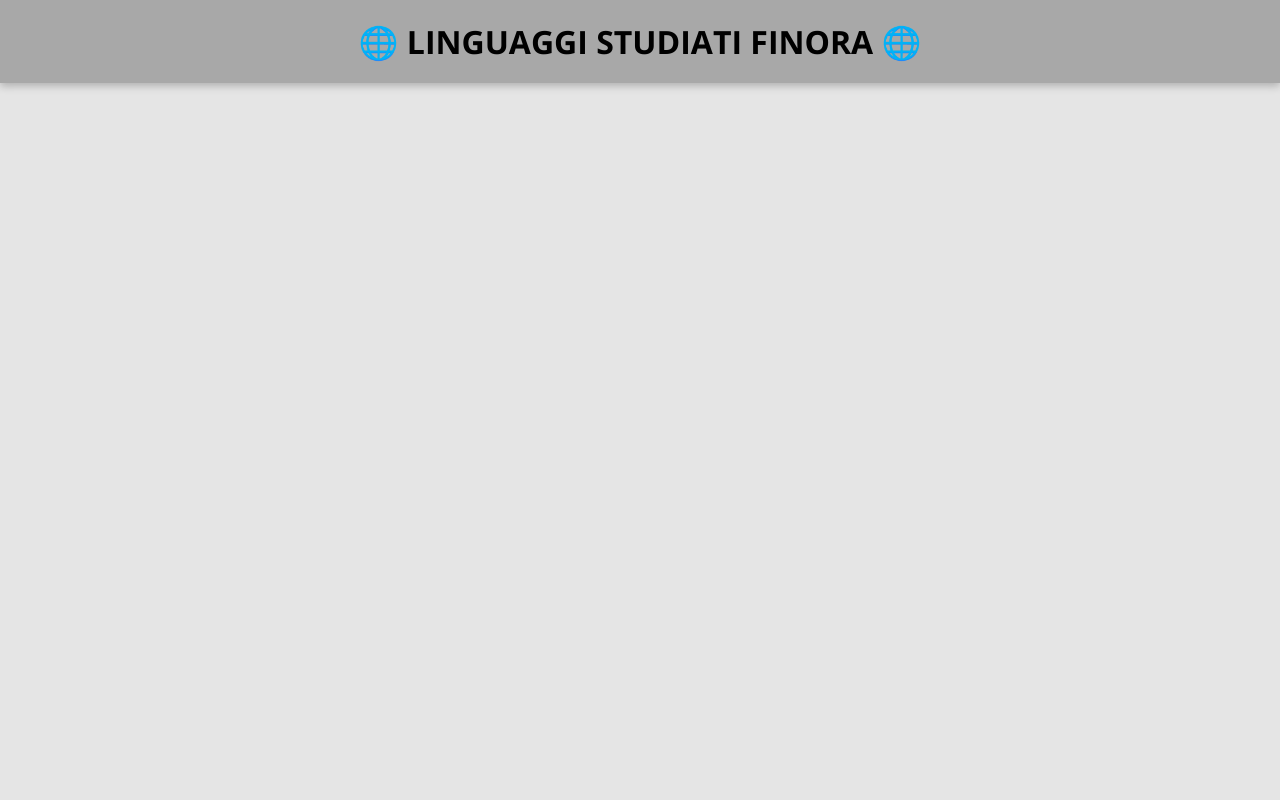
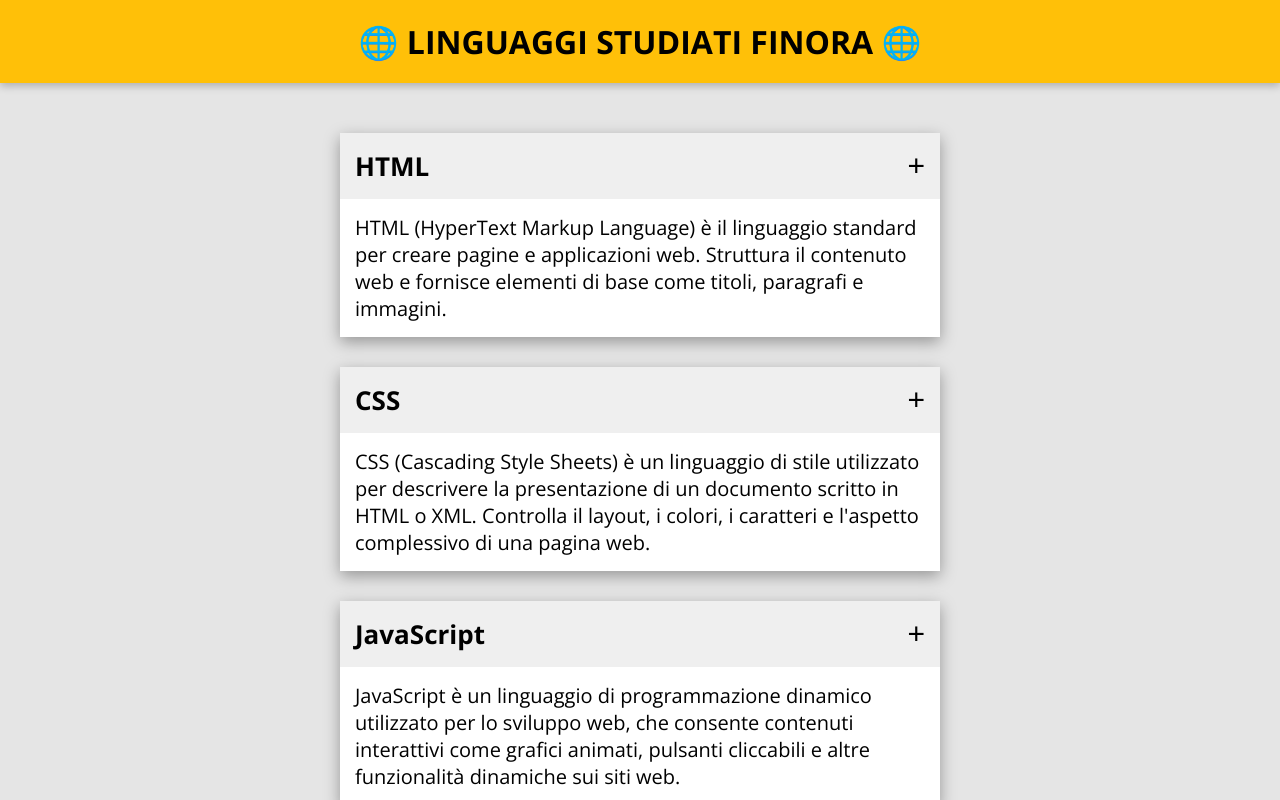
Before and after one commit to mattiadelmonaco/react-use-state, a React (Vite) app: page / in a window 1280 px wide. Shown: the top 800 px of the page. Built offline with nearby package versions, Linux system fonts and the light colour scheme.

Commit message:
feat: import accordion and languages in Main, edit style

```diff
--- a/src/components/Accordion.jsx
+++ b/src/components/Accordion.jsx
@@ -1,4 +1,4 @@
-export default function Accordion(id, title, description) {
+export default function Accordion({ id, title, description }) {
   return (
     <div key={id} className="accordion">
       <div className="accordion__top">
--- a/src/components/Main.jsx
+++ b/src/components/Main.jsx
@@ -1,7 +1,20 @@
+import languages from "../data/languages";
+import Accordion from "./Accordion";
+
 export default function Main() {
   return (
     <main>
-      <div className="container"></div>
+      <section className="container">
+        {languages.map((language) => {
+          return (
+            <Accordion
+              key={language.id}
+              title={language.title}
+              description={language.description}
+            />
+          );
+        })}
+      </section>
     </main>
   );
 }
--- a/src/data/languages.js
+++ b/src/data/languages.js
@@ -1,32 +1,38 @@
-const languages = [
+export default [
   {
     id: 1,
     title: "HTML",
-    description: "HTML (HyperText Markup Language) è il linguaggio standard per creare pagine e applicazioni web. Struttura il contenuto web e fornisce elementi di base come titoli, paragrafi e immagini."
+    description:
+      "HTML (HyperText Markup Language) è il linguaggio standard per creare pagine e applicazioni web. Struttura il contenuto web e fornisce elementi di base come titoli, paragrafi e immagini.",
   },
   {
     id: 2,
     title: "CSS",
-    description: "CSS (Cascading Style Sheets) è un linguaggio di stile utilizzato per descrivere la presentazione di un documento scritto in HTML o XML. Controlla il layout, i colori, i caratteri e l'aspetto complessivo di una pagina web."
+    description:
+      "CSS (Cascading Style Sheets) è un linguaggio di stile utilizzato per descrivere la presentazione di un documento scritto in HTML o XML. Controlla il layout, i colori, i caratteri e l'aspetto complessivo di una pagina web.",
   },
   {
     id: 3,
     title: "JavaScript",
-    description: "JavaScript è un linguaggio di programmazione dinamico utilizzato per lo sviluppo web, che consente contenuti interattivi come grafici animati, pulsanti cliccabili e altre funzionalità dinamiche sui siti web."
+    description:
+      "JavaScript è un linguaggio di programmazione dinamico utilizzato per lo sviluppo web, che consente contenuti interattivi come grafici animati, pulsanti cliccabili e altre funzionalità dinamiche sui siti web.",
   },
   {
     id: 4,
     title: "Node.js",
-    description: "Node.js è un ambiente di runtime JavaScript lato server che permette di utilizzare JavaScript anche sul backend, consentendo agli sviluppatori di usare lo stesso linguaggio sia sul client che sul server."
+    description:
+      "Node.js è un ambiente di runtime JavaScript lato server che permette di utilizzare JavaScript anche sul backend, consentendo agli sviluppatori di usare lo stesso linguaggio sia sul client che sul server.",
   },
   {
     id: 5,
     title: "Express",
-    description: "Express è un framework per applicazioni web minimalista e veloce per Node.js. Fornisce strumenti robusti per creare applicazioni web e API e semplifica la gestione delle rotte e delle richieste."
+    description:
+      "Express è un framework per applicazioni web minimalista e veloce per Node.js. Fornisce strumenti robusti per creare applicazioni web e API e semplifica la gestione delle rotte e delle richieste.",
   },
   {
     id: 6,
     title: "ReactJS",
-    description: "ReactJS è una libreria JavaScript per costruire interfacce utente, in particolare applicazioni a pagina singola. Consente agli sviluppatori di creare componenti UI riutilizzabili e di gestire efficacemente lo stato dell'applicazione."
-  }
+    description:
+      "ReactJS è una libreria JavaScript per costruire interfacce utente, in particolare applicazioni a pagina singola. Consente agli sviluppatori di creare componenti UI riutilizzabili e di gestire efficacemente lo stato dell'applicazione.",
+  },
 ];
--- a/src/index.css
+++ b/src/index.css
@@ -16,12 +16,13 @@
 .container {
   max-width: 37.5rem;
   margin: 0 auto;
+  margin-bottom: 3.125rem;
 }
 
 /* HEADER */
 
 .title {
-  background-color: #a8a8a8;
+  background-color: #ffc008;
   box-shadow: rgba(0, 0, 0, 0.24) 0px 3px 8px;
   text-align: center;
   padding: 1.25rem;
@@ -33,8 +34,8 @@
 /* ACCORDION */
 
 .accordion {
-  padding: 1.25rem;
   box-shadow: rgba(0, 0, 0, 0.35) 0px 5px 15px;
+  margin: 1.875rem 0;
 }
 
 .accordion__top {
@@ -42,19 +43,23 @@
   justify-content: space-between;
   align-items: center;
   background-color: #efefef;
+  padding: 0.9375rem;
 }
 
 .accordion__title {
-  font-size: 1.5rem;
+  font-size: 1.625rem;
 }
 
 .accordion__btn {
-  font-size: 1.5rem;
+  font-size: 1.875rem;
   border: none;
+  cursor: pointer;
 }
 
 .accordion__description {
   font-size: 1.25rem;
+  padding: 0.9375rem;
+  background-color: #fff;
 }
 
 .accordion__top--open {
```
